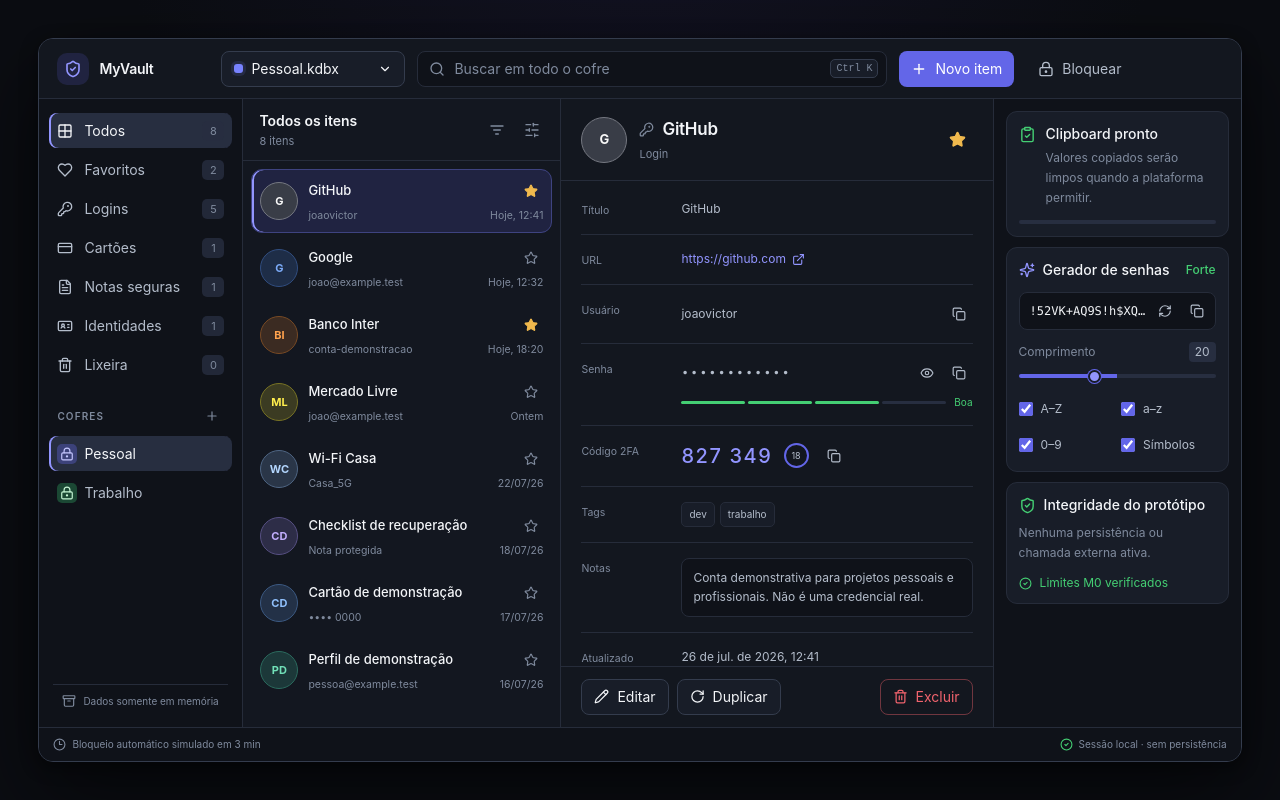
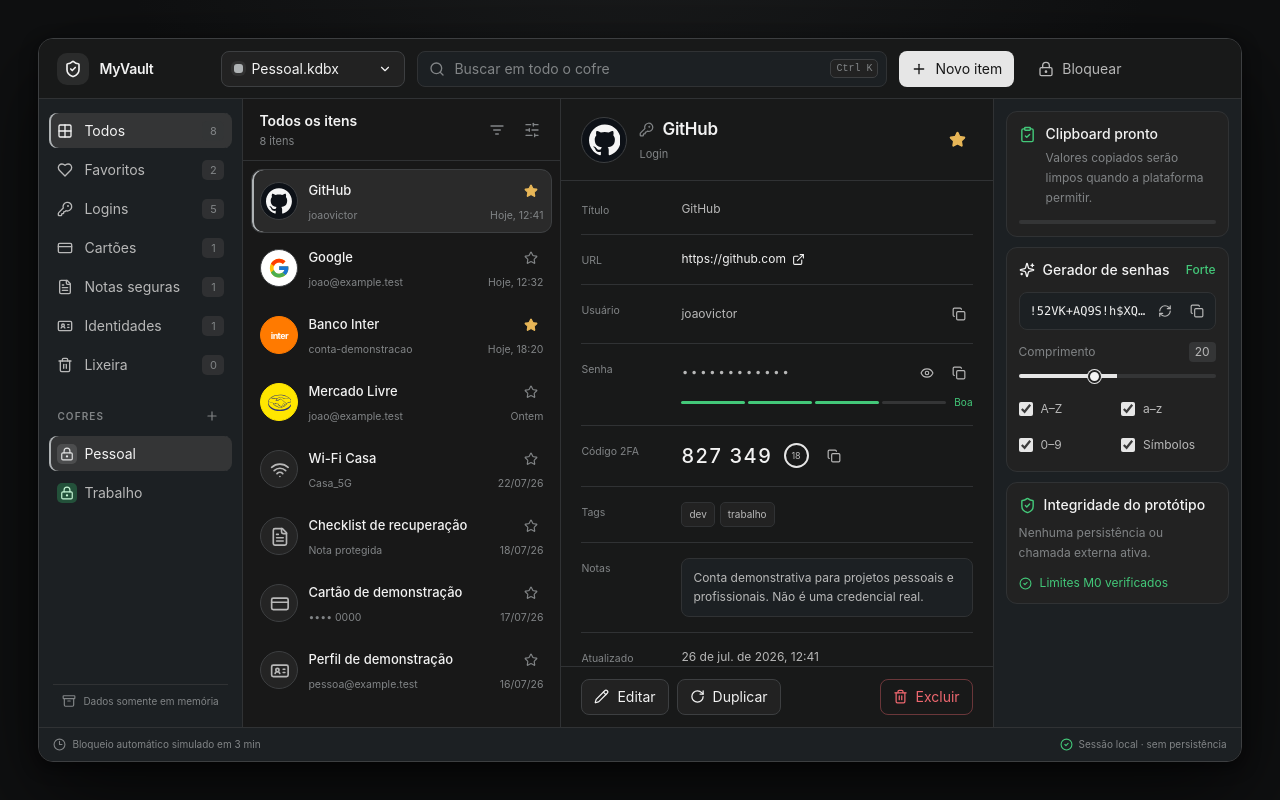
Before and after one commit to johnnymeunome/MyVault, a React (Vite) app: page / in a window 1280 px wide. Built offline with nearby package versions, Linux system fonts and the light colour scheme.

Commit message:
Polish UI and showcase product preview (#2)
Apply the Codex-inspired neutral palette, add branded entry icons, refresh the product preview, and feature it in the portfolio README.

```diff
--- a/package.json
+++ b/package.json
@@ -25,6 +25,7 @@
     "lucide-react": "^0.468.0",
     "react": "^19.1.1",
     "react-dom": "^19.1.1",
+    "react-icons": "^5.7.0",
     "tailwind-merge": "^2.6.0",
     "zustand": "^5.0.8"
   },
--- /dev/null
+++ b/src/components/common/entry-logo.tsx
@@ -0,0 +1,81 @@
+import { CreditCard, FileText, Globe2, IdCard, KeyRound, Wifi } from 'lucide-react';
+import { FaAws } from 'react-icons/fa';
+import { FcGoogle } from 'react-icons/fc';
+import { SiGithub, SiMercadopago, SiStripe } from 'react-icons/si';
+import type { VaultEntry } from '../../domain/entities/entry';
+import { cn, entryInitials } from '../../lib/utils';
+
+type EntryLogoSize = 'command' | 'list' | 'detail';
+
+interface EntryLogoProps {
+  entry: VaultEntry;
+  size?: EntryLogoSize;
+}
+
+const renderGenericIcon = (entry: VaultEntry) => {
+  if (entry.id === 'wifi') return <Wifi />;
+  if (entry.id === 'registro-br') return <Globe2 />;
+  if (entry.type === 'card') return <CreditCard />;
+  if (entry.type === 'secure-note') return <FileText />;
+  if (entry.type === 'identity') return <IdCard />;
+  return <KeyRound />;
+};
+
+export function EntryLogo({ entry, size = 'list' }: EntryLogoProps) {
+  const className = cn('entry-logo', `entry-logo--${size}`);
+
+  if (entry.id === 'github') {
+    return (
+      <span className={cn(className, 'entry-logo--github')} aria-hidden="true">
+        <SiGithub />
+      </span>
+    );
+  }
+
+  if (entry.id === 'google') {
+    return (
+      <span className={cn(className, 'entry-logo--google')} aria-hidden="true">
+        <FcGoogle />
+      </span>
+    );
+  }
+
+  if (entry.id === 'aws') {
+    return (
+      <span className={cn(className, 'entry-logo--aws')} aria-hidden="true">
+        <FaAws />
+      </span>
+    );
+  }
+
+  if (entry.id === 'inter') {
+    return (
+      <span className={cn(className, 'entry-logo--inter')} aria-hidden="true">
+        <b>inter</b>
+      </span>
+    );
+  }
+
+  if (entry.id === 'mercado-livre') {
+    return (
+      <span className={cn(className, 'entry-logo--mercado-livre')} aria-hidden="true">
+        <SiMercadopago />
+      </span>
+    );
+  }
+
+  if (entry.id === 'stripe') {
+    return (
+      <span className={cn(className, 'entry-logo--stripe')} aria-hidden="true">
+        <SiStripe />
+      </span>
+    );
+  }
+
+  return (
+    <span className={cn(className, 'entry-logo--generic')} aria-hidden="true">
+      {renderGenericIcon(entry)}
+      <span className="sr-only">{entryInitials(entry.title)}</span>
+    </span>
+  );
+}
--- a/src/components/ui/button.tsx
+++ b/src/components/ui/button.tsx
@@ -8,7 +8,7 @@
   {
     variants: {
       variant: {
-        primary: 'bg-[var(--accent)] text-white hover:bg-[var(--accent-hover)]',
+        primary: 'bg-[var(--accent)] text-[var(--accent-contrast)] hover:bg-[var(--accent-hover)]',
         secondary:
           'border border-[var(--border-strong)] bg-[var(--surface-raised)] text-[var(--text-primary)] hover:bg-[var(--surface-hover)]',
         ghost:
--- a/src/features/entries/entry-detail.tsx
+++ b/src/features/entries/entry-detail.tsx
@@ -12,9 +12,10 @@
   Trash2,
 } from 'lucide-react';
 import { useState } from 'react';
+import { EntryLogo } from '../../components/common/entry-logo';
 import type { VaultEntry } from '../../domain/entities/entry';
 import { evaluatePasswordStrength } from '../../domain/services/password';
-import { cn, entryInitials } from '../../lib/utils';
+import { cn } from '../../lib/utils';
 import { useVaultStore } from '../../stores/vault-store';
 import { CopyButton } from '../../components/common/copy-button';
 import { Button } from '../../components/ui/button';
@@ -60,12 +61,7 @@
   return (
     <section className="detail-panel" aria-labelledby="entry-detail-title">
       <div className="detail-heading">
-        <span
-          className="detail-avatar"
-          style={{ '--entry-accent': entry.accent } as React.CSSProperties}
-        >
-          {entryInitials(entry.title)}
-        </span>
+        <EntryLogo entry={entry} size="detail" />
         <div className="min-w-0 flex-1">
           <div className="flex items-center gap-2">
             {renderTypeIcon(entry)}
--- a/src/features/entries/entry-list.tsx
+++ b/src/features/entries/entry-list.tsx
@@ -1,6 +1,7 @@
 import { ListFilter, SearchX, SlidersHorizontal, Star } from 'lucide-react';
+import { EntryLogo } from '../../components/common/entry-logo';
 import { filterEntries } from '../../domain/services/entry-search';
-import { cn, entryInitials, formatRelativeDate } from '../../lib/utils';
+import { cn, formatRelativeDate } from '../../lib/utils';
 import { useVaultStore } from '../../stores/vault-store';
 
 const filterLabels = {
@@ -84,12 +85,7 @@
               aria-selected={selectedEntryId === entry.id}
               tabIndex={0}
             >
-              <span
-                className="entry-avatar"
-                style={{ '--entry-accent': entry.accent } as React.CSSProperties}
-              >
-                {entryInitials(entry.title)}
-              </span>
+              <EntryLogo entry={entry} />
               <span className="entry-row-copy">
                 <span className="entry-title-line">
                   <strong>{entry.title}</strong>
--- a/src/features/search/command-palette.tsx
+++ b/src/features/search/command-palette.tsx
@@ -1,7 +1,8 @@
 import { LockKeyhole, Moon, Plus, Search, Settings, Sparkles, Sun } from 'lucide-react';
 import { useMemo, useState } from 'react';
+import { EntryLogo } from '../../components/common/entry-logo';
 import { Dialog, DialogContent, DialogDescription, DialogTitle } from '../../components/ui/dialog';
-import { cn, entryInitials } from '../../lib/utils';
+import { cn } from '../../lib/utils';
 import { useVaultStore } from '../../stores/vault-store';
 
 export function CommandPalette() {
@@ -86,12 +87,7 @@
                     setOverlay(null);
                   }}
                 >
-                  <span
-                    className="command-avatar"
-                    style={{ '--entry-accent': entry.accent } as React.CSSProperties}
-                  >
-                    {entryInitials(entry.title)}
-                  </span>
+                  <EntryLogo entry={entry} size="command" />
                   <span>{entry.title}</span>
                   <span className="ml-auto text-xs text-[var(--text-muted)]">Abrir</span>
                 </button>
--- a/src/styles/globals.css
+++ b/src/styles/globals.css
@@ -39,7 +39,7 @@
 }
 
 ::selection {
-  background: rgba(129, 140, 248, 0.35);
+  background: rgba(155, 174, 185, 0.35);
 }
 ::-webkit-scrollbar {
   width: 9px;
@@ -65,7 +65,7 @@
   background:
     radial-gradient(
       circle at 50% -20%,
-      color-mix(in srgb, var(--bg-glow) 70%, transparent),
+      color-mix(in srgb, var(--bg-glow) 54%, transparent),
       transparent 46%
     ),
     var(--bg-canvas);
@@ -92,7 +92,7 @@
   gap: 12px;
   padding: 0 14px 0 18px;
   border-bottom: 1px solid var(--border);
-  background: color-mix(in srgb, var(--surface-base) 90%, var(--surface-deep));
+  background: color-mix(in srgb, var(--surface-base) 92%, var(--surface-deep));
 }
 
 .top-brand {
@@ -107,8 +107,8 @@
   height: 9px;
   flex: 0 0 auto;
   border-radius: 3px;
-  background: #7782ff;
-  box-shadow: 0 0 0 3px rgba(119, 130, 255, 0.13);
+  background: #aeb2b4;
+  box-shadow: 0 0 0 3px rgba(174, 178, 180, 0.1);
 }
 .vault-dot[data-color='emerald'] {
   background: #49c778;
@@ -220,7 +220,7 @@
 .nav-row.is-active {
   color: var(--text-primary);
   background: var(--surface-active);
-  box-shadow: inset 2px 0 var(--accent-bright);
+  box-shadow: inset 2px 0 #aeb2b4;
 }
 .count-badge {
   min-width: 22px;
@@ -262,8 +262,8 @@
   display: grid;
   place-items: center;
   border-radius: 5px;
-  color: #c5c7ff;
-  background: rgba(99, 102, 232, 0.35);
+  color: #e2e3e3;
+  background: rgba(255, 255, 255, 0.12);
 }
 .vault-icon.is-green {
   color: #c8f7d7;
@@ -347,27 +347,98 @@
   background: var(--surface-hover);
 }
 .entry-row.is-selected {
-  border-color: color-mix(in srgb, var(--accent) 40%, var(--border));
+  border-color: var(--border-strong);
   background: var(--accent-soft);
-  box-shadow: inset 2px 0 var(--accent-bright);
+  box-shadow: inset 2px 0 #aeb2b4;
 }
-.entry-avatar,
-.detail-avatar,
-.command-avatar {
-  --entry-accent: #818cf8;
+.entry-logo {
   display: grid;
   flex: 0 0 auto;
   place-items: center;
-  border: 1px solid color-mix(in srgb, var(--entry-accent) 38%, var(--border));
-  color: color-mix(in srgb, var(--entry-accent) 70%, white);
-  background: color-mix(in srgb, var(--entry-accent) 15%, var(--surface-raised));
-  font-weight: 700;
+  overflow: hidden;
+  border: 1px solid var(--border-strong);
+  color: var(--text-primary);
+  background: var(--surface-raised);
 }
-.entry-avatar {
+.entry-logo svg {
+  width: 55%;
+  height: 55%;
+}
+.entry-logo--list {
   width: 38px;
   height: 38px;
   border-radius: 50%;
+}
+.entry-logo--detail {
+  width: 46px;
+  height: 46px;
+  border-radius: 50%;
+}
+.entry-logo--command {
+  width: 25px;
+  height: 25px;
+  border-radius: 50%;
+}
+.entry-logo--github {
+  color: #f5f5f5;
+  background: #0d1117;
+}
+.entry-logo--github svg {
+  width: 72%;
+  height: 72%;
+}
+.entry-logo--google {
+  background: #ffffff;
+}
+.entry-logo--google svg {
+  width: 62%;
+  height: 62%;
+}
+.entry-logo--aws {
+  color: #ff9900;
+  background: #131a22;
+}
+.entry-logo--aws svg {
+  width: 68%;
+  height: 68%;
+}
+.entry-logo--inter {
+  border-color: #ff7a00;
+  color: #ffffff;
+  background: #ff7a00;
+}
+.entry-logo--inter b {
+  font-size: 9px;
+  font-weight: 750;
+  letter-spacing: -0.07em;
+}
+.entry-logo--detail.entry-logo--inter b {
   font-size: 11px;
+}
+.entry-logo--command.entry-logo--inter b {
+  font-size: 6px;
+}
+.entry-logo--mercado-livre {
+  border-color: #ffe600;
+  color: #2d3277;
+  background: #ffe600;
+}
+.entry-logo--mercado-livre svg {
+  width: 66%;
+  height: 66%;
+}
+.entry-logo--stripe {
+  border-color: #635bff;
+  color: #ffffff;
+  background: #635bff;
+}
+.entry-logo--stripe svg {
+  width: 60%;
+  height: 60%;
+}
+.entry-logo--generic {
+  color: var(--text-secondary);
+  background: var(--surface-overlay);
 }
 .entry-row-copy {
   min-width: 0;
@@ -448,12 +519,6 @@
   gap: 12px;
   padding: 14px 20px;
   border-bottom: 1px solid var(--border);
-}
-.detail-avatar {
-  width: 46px;
-  height: 46px;
-  border-radius: 50%;
-  font-size: 13px;
 }
 .detail-heading h2 {
   font-size: 17px;
@@ -764,12 +829,6 @@
 .command-group > button kbd {
   margin-left: auto;
 }
-.command-avatar {
-  width: 25px;
-  height: 25px;
-  border-radius: 50%;
-  font-size: 8px;
-}
 .settings-row {
   display: flex;
   min-height: 72px;
@@ -814,7 +873,7 @@
   position: fixed;
   inset: 0;
   pointer-events: none;
-  background: radial-gradient(circle at 50% 32%, rgba(99, 102, 232, 0.2), transparent 35%);
+  background: radial-gradient(circle at 50% 32%, rgba(255, 255, 255, 0.08), transparent 35%);
 }
 .lock-card {
   position: relative;
```
Also changed, not shown: src/styles/tokens.css (+47 -41 lines), 3 other files (tests, documents, lock files or other folders).
